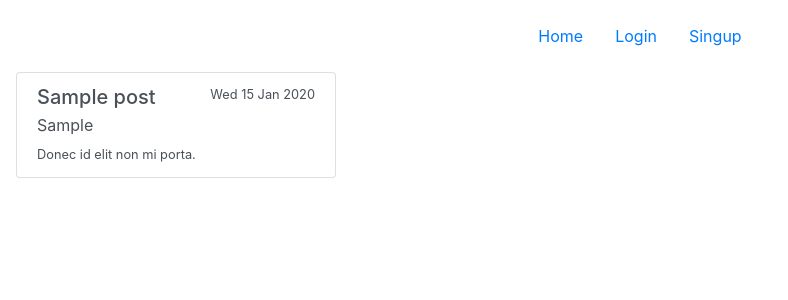
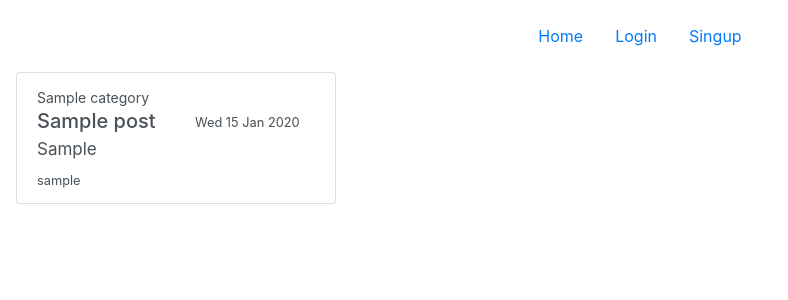
Before and after one commit to Raasaal511/post_site, a Django app: page / in a window 1280 px wide. Shown: the top 300 px of the page, without its empty margins (0-788 px from the left). Run offline with Django 4.2, Linux system fonts and the light colour scheme; tables that the repository leaves empty hold one stand-in row (values such as "Sample post"); some libraries are stand-ins or nearby versions.

Commit message:
Update display  post list

```diff
--- a/post/templates/main/home.html
+++ b/post/templates/main/home.html
@@ -7,12 +7,16 @@
 {% for post in posts  %}
     <a href="{% url 'post_detail' post.slug %}"
        class="list-group-item list-group-item-action flex-column align-items-start">
-    <div class="d-flex w-1 justify-content-between">
-        <h5 class="mb-1">{{ post.title }}</h5>
-        <small>{{ post.create_at|date:"D d M Y" }}</small>
+        <span style="display: block;"><small style="font-size: 14px;">{{ post.category__title }}</small></span>
+
+    <div class="d-flex w-1 justify-content-between align-items-center">
+        <h5 style="margin: 0; padding: 0;" class="mb-1">{{ post.title }}
+        </h5>
+
+        <small style="width: 120px;">{{ post.create_at|date:"D d M Y" }}</small>
     </div>
-        <p class="mb-1">{{ post.discription|truncatewords:17 }}</p>
-        <small>Donec id elit non mi porta.</small>
+        <p class="mb-1" style="font-size: 17px;">{{ post.discription|truncatewords:17 }}</p>
+        <small>{{ post.author__username }}</small>
     </a>
 
 {% endfor %}
```
